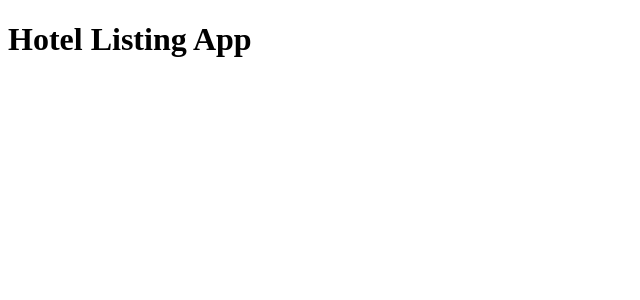
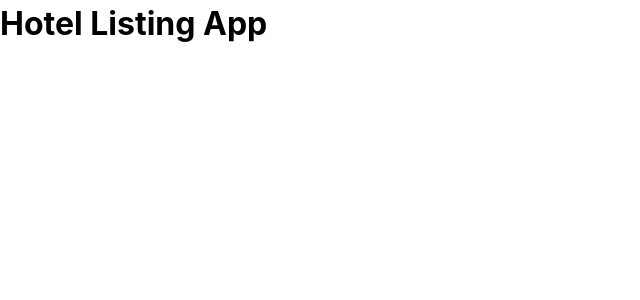
Before and after one commit to juanchomdiaz/hotel-listing-react, a React app: page / in a window 1280 px wide. Shown: the top 300 px of the page, without its empty margins (0-640 px from the left). Built offline with nearby package versions, Linux system fonts and the light colour scheme.

Commit message:
added global styles to reset defaults and set html font size

```diff
--- a/src/index.tsx
+++ b/src/index.tsx
@@ -1,8 +1,7 @@
 import React from 'react';
 import { createRoot } from 'react-dom/client';
 import App from './App';
-
-// import './styles/global.css';
+import './styles/global.css';
 
 // Get the root element from the HTML
 const rootElement = document.getElementById('root');
--- /dev/null
+++ b/src/styles/global.css
@@ -0,0 +1,78 @@
+/* Box sizing reset */
+*,
+*::before,
+*::after {
+    box-sizing: border-box;
+}
+
+/* Base font size for REM calculations */
+html {
+    font-size: 16px;
+    /* 1rem = 16px */
+}
+
+/* Basic reset */
+body {
+    margin: 0;
+    padding: 0;
+    font-family: -apple-system, BlinkMacSystemFont, 'Segoe UI', Roboto, Oxygen,
+        Ubuntu, Cantarell, 'Open Sans', 'Helvetica Neue', sans-serif;
+    line-height: 1.5;
+}
+
+/* Remove margin from common elements */
+h1,
+h2,
+h3,
+h4,
+h5,
+h6,
+p,
+ul,
+ol {
+    margin: 0;
+    padding: 0;
+}
+
+/* Remove list styles */
+ul,
+ol {
+    list-style: none;
+}
+
+/* Make images behave nicely */
+img {
+    max-width: 100%;
+    height: auto;
+    display: block;
+}
+
+/* Inherit fonts for inputs and buttons */
+input,
+button,
+textarea,
+select {
+    font: inherit;
+}
+
+/* Remove all animations and transitions for people that prefer not to see them */
+@media (prefers-reduced-motion: reduce) {
+    * {
+        animation-duration: 0.01ms !important;
+        animation-iteration-count: 1 !important;
+        transition-duration: 0.01ms !important;
+        scroll-behavior: auto !important;
+    }
+}
+
+/* Set default anchor styles */
+a {
+    text-decoration: none;
+    color: inherit;
+}
+
+/* Set smooth scrolling by default */
+html {
+    scroll-behavior: smooth;
+    font-size: 16px;
+}
```
